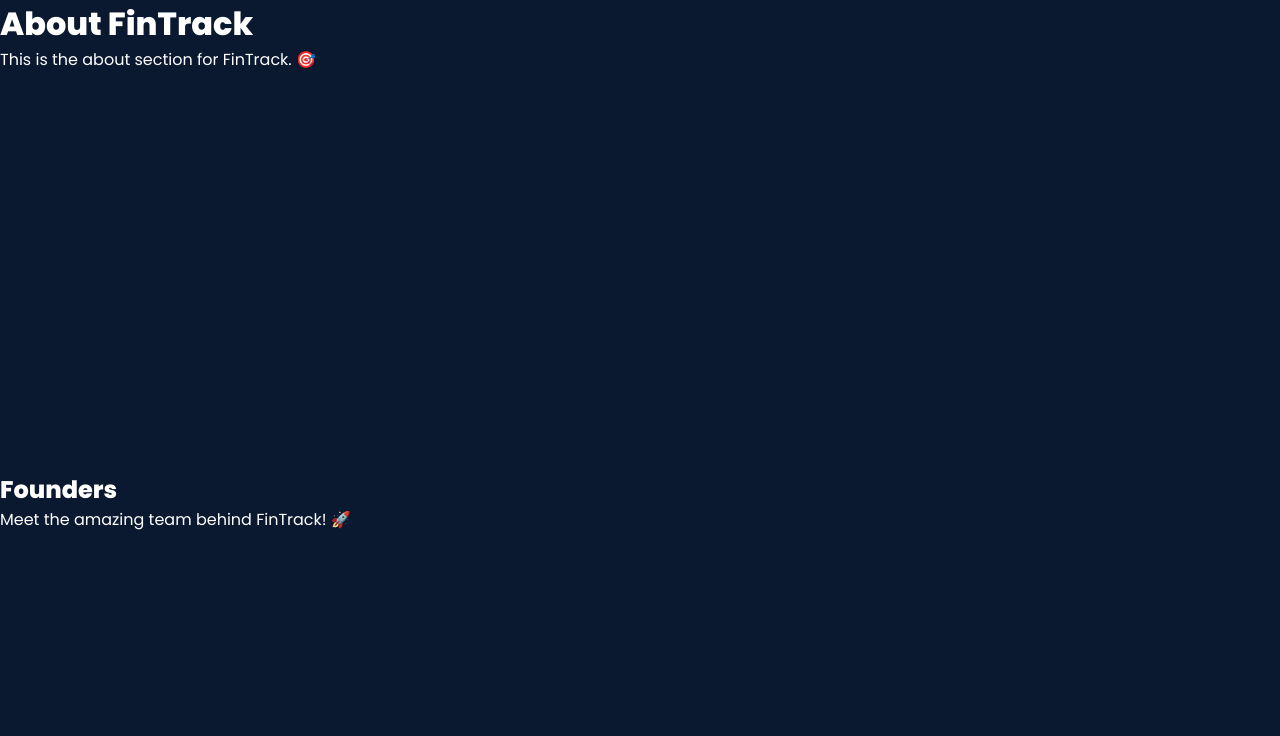
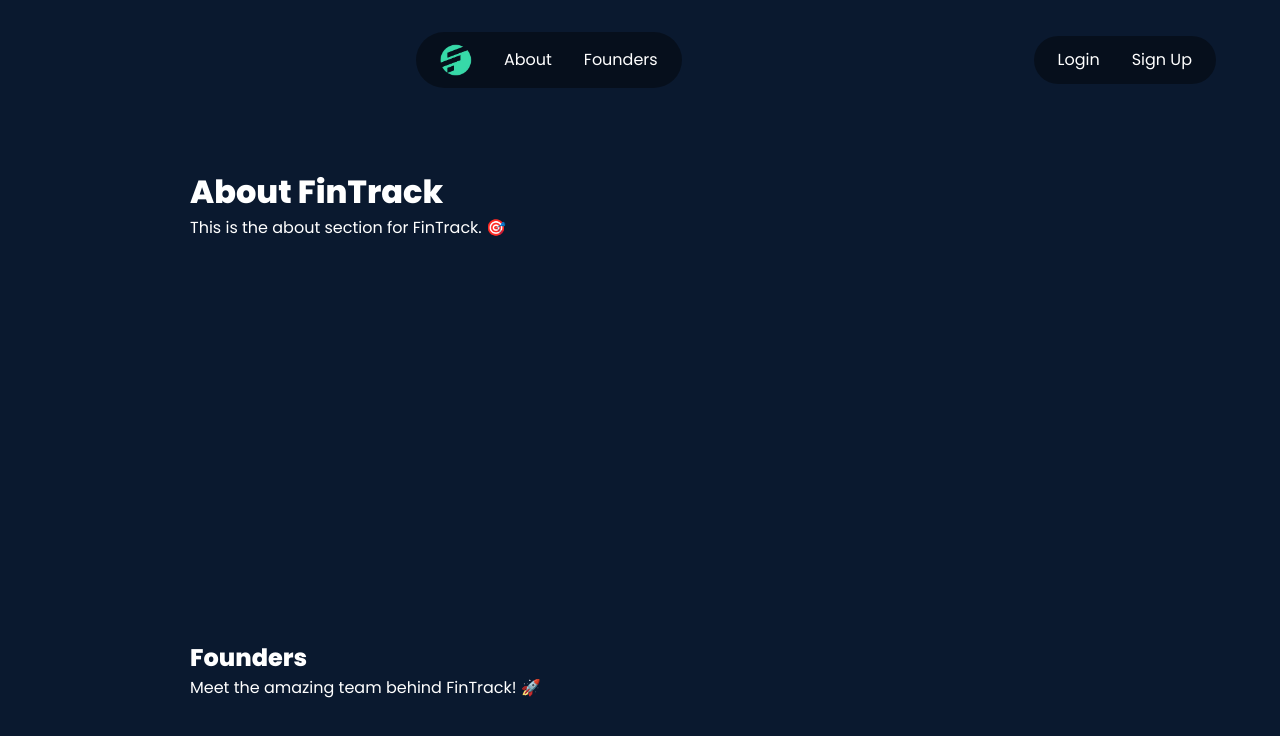
Before and after one commit to archakamk/FinTrack, a React (Vite) app: page /about in a window 1280 px wide. Shown: the top 736 px of the page. Built offline with nearby package versions, Linux system fonts and the light colour scheme.

Commit message:
Enhance AboutPage layout and styling with navigation and authentication features

```diff
--- a/src/components/AboutPage.tsx
+++ b/src/components/AboutPage.tsx
@@ -1,7 +1,12 @@
 import { useEffect } from 'react'
+import { useAuth0 } from '@auth0/auth0-react'
+import { useNavigate } from 'react-router-dom'
 import '../styles/App.css'
 
 function AboutPage() {
+  const { loginWithRedirect, logout, isAuthenticated } = useAuth0()
+  const navigate = useNavigate()
+
   useEffect(() => {
     const hash = window.location.hash
     if (hash === '#founders') {
@@ -12,14 +17,54 @@ function AboutPage() {
 
   return (
     <div className="about-page">
-      <h1>About FinTrack</h1>
-      <p>This is the about section for FinTrack. 🎯</p>
+      {/* 🔼 Exact same top layout */}
+      <div className="top-ui-wrapper">
+        <div className="top-navbar">
+          <img
+            src="/Cropped_Image.png"
+            className="nav-logo"
+            alt="Logo"
+            onClick={() => navigate('/')}
+          />
+          <span className="nav-link" onClick={() => navigate('/about')}>About</span>
+          <span className="nav-link" onClick={() => navigate('/about#founders')}>Founders</span>
+        </div>
 
-      <div style={{ height: '400px' }}></div> {/* Spacer */}
+        <div className="auth-buttons">
+          {!isAuthenticated ? (
+            <>
+              <span className="auth-link" onClick={() => loginWithRedirect()}>Login</span>
+              <span
+                className="auth-link"
+                onClick={() => loginWithRedirect({
+                  authorizationParams: { screen_hint: 'signup' }
+                })}
+              >
+                Sign Up
+              </span>
+            </>
+          ) : (
+            <span
+              className="auth-link"
+              onClick={() => logout({ logoutParams: { returnTo: window.location.origin } })}
+            >
+              Log Out
+            </span>
+          )}
+        </div>
+      </div>
 
-      <div id="founders-section">
-        <h2>Founders</h2>
-        <p>Meet the amazing team behind FinTrack! 🚀</p>
+      {/* Content */}
+      <div className="about-content">
+        <h1>About FinTrack</h1>
+        <p>This is the about section for FinTrack. 🎯</p>
+
+        <div style={{ height: '400px' }}></div>
+
+        <div id="founders-section">
+          <h2>Founders</h2>
+          <p>Meet the amazing team behind FinTrack! 🚀</p>
+        </div>
       </div>
     </div>
   )
--- a/src/styles/App.css
+++ b/src/styles/App.css
@@ -250,3 +250,19 @@ a {
 a:hover {
   text-decoration: underline;
 }
+
+.about-page {
+  padding: 2rem;
+  background-color: var(--color-bg);
+  min-height: 100vh;
+  color: var(--color-text);
+  position: relative;
+  z-index: 1;
+  overflow-y: auto;
+}
+
+.about-content {
+  max-width: 900px;
+  margin: 0 auto;
+  padding-top: 3rem;
+}
```
